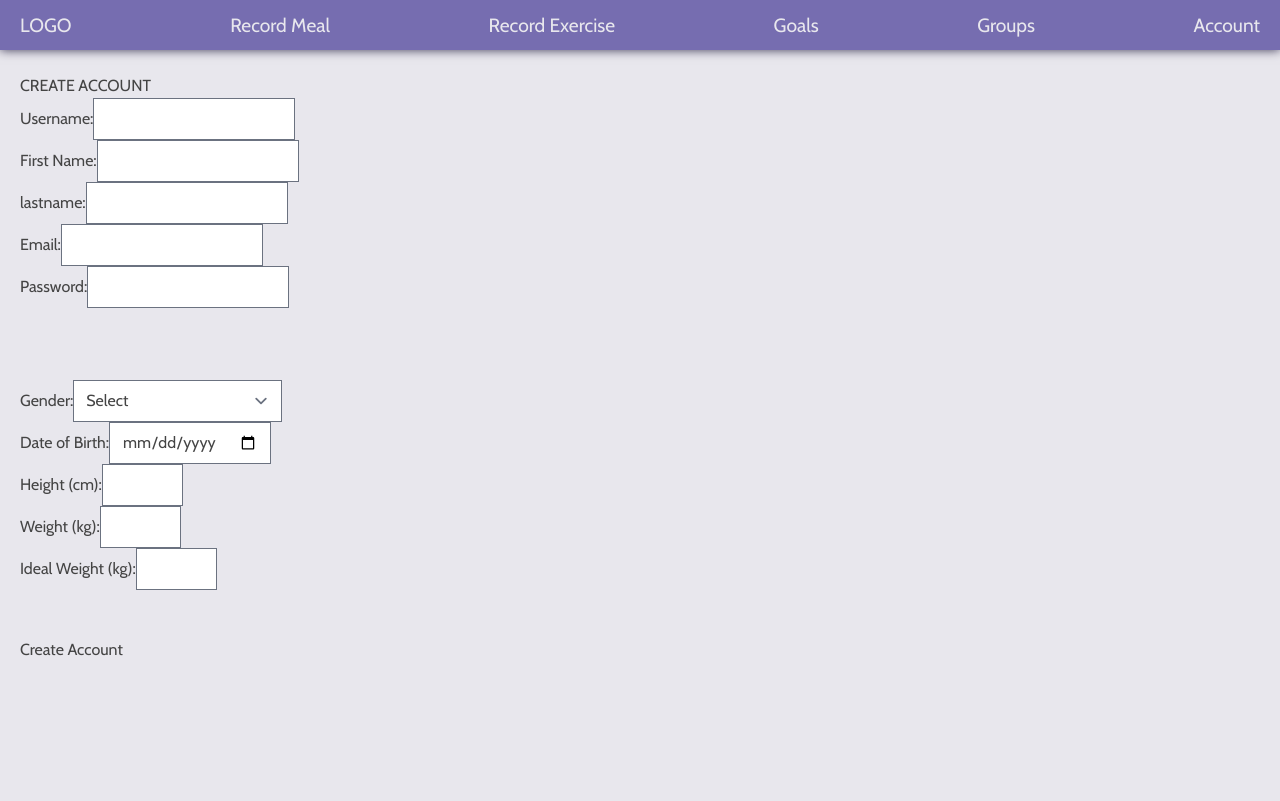
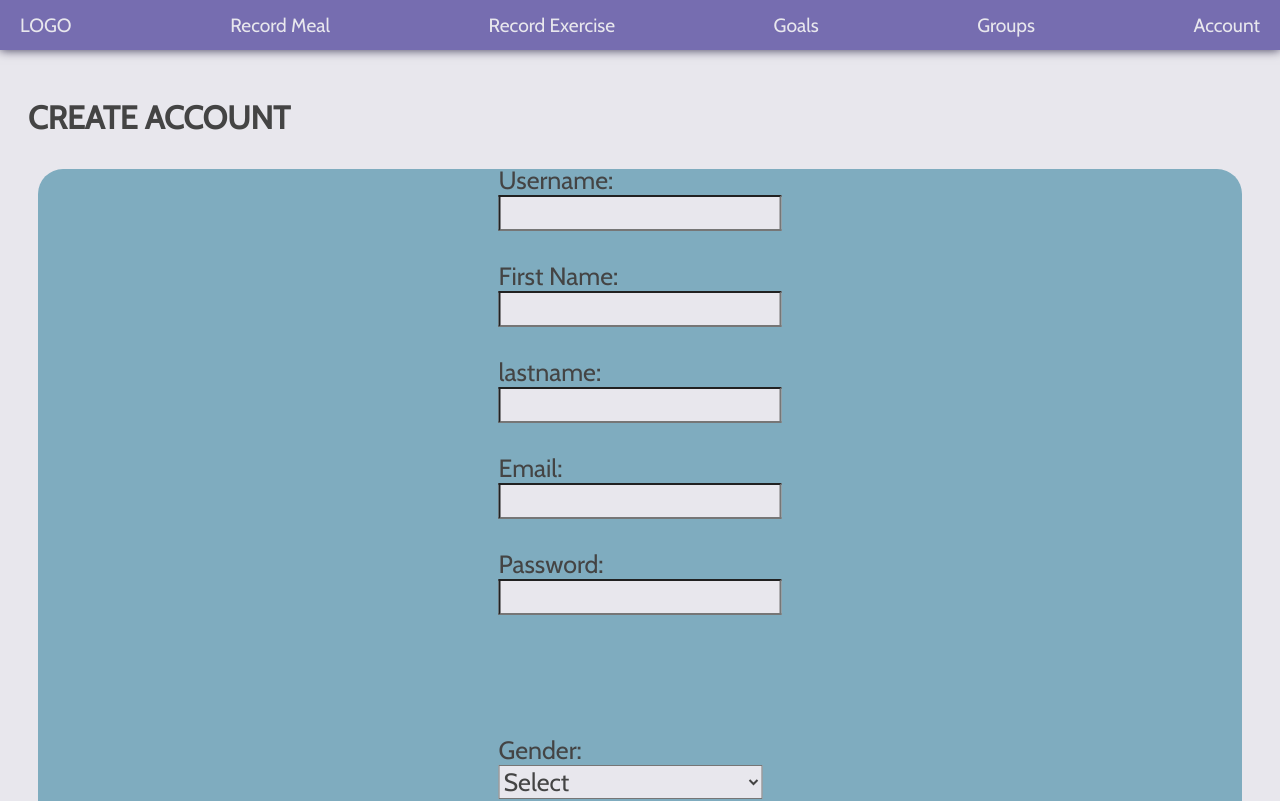
Before and after one commit to Wilsonator123/SECoursework, a React (Create React App) app in the folder client/: page / in a window 1280 px wide. Shown: the top 801 px of the page. Built offline with nearby package versions, Linux system fonts and the light colour scheme.

Commit message:
css for create account form

```diff
--- a/client/src/Account.js
+++ b/client/src/Account.js
@@ -1,8 +1,8 @@
 
 import HealthDetails from "./components/HealthDetails";
 import MealHistory from "./components/MealHistory";
+import React, { useState, useEffect } from "react";
 
-import React, { useState, useEffect } from "react";
 
 export default function Account({ userID }) {
 
--- a/client/src/App.js
+++ b/client/src/App.js
@@ -6,7 +6,13 @@ function App() {
     return (
         <div id="pageContainer">
             <h1> CREATE ACCOUNT </h1>
-            <AccountCreation />
+            <div class="grid-container-app">
+            <div class="app-box">
+                <div class="form-box-app">
+                    <AccountCreation />
+                </div>
+            </div>
+            </div>
         </div>
     );
 }
--- a/client/src/components/AccountCreation.js
+++ b/client/src/components/AccountCreation.js
@@ -1,5 +1,6 @@
 import React, { useState } from "react";
 import { useNavigate } from "react-router-dom";
+
 
 //Create a general form CSS file!
 
@@ -134,7 +135,7 @@ function AccountCreation() {
 
     //Returns the account creation form that we need
     return (
-        <form onSubmit={handleSubmit}>
+        <form class="app-form" onSubmit={handleSubmit}>
             <label htmlFor="username">Username:</label>
             <input
                 type="text"
@@ -276,7 +277,7 @@ function AccountCreation() {
             <br />
             <br />
 
-            <button type="submit">Create Account</button>
+            <button class="submit-btn" type="submit">Create Account</button>
         </form>
     );
 }
--- a/client/src/css/App.css
+++ b/client/src/css/App.css
@@ -1,6 +1,6 @@
-@import "tailwindcss/base";
+/* @import "tailwindcss/base";
 @import "tailwindcss/components";
-@import "tailwindcss/utilities";
+@import "tailwindcss/utilities"; */
 
 /* Path: client\src\index.css */
 
@@ -33,3 +33,83 @@
     padding: 20px;
     color: #444444;
 }
+
+.grid-container-app {
+    display: grid;
+    grid: 1300px / auto auto;
+}
+.app-box {
+    grid-column: 1 / span 2;
+	margin:10px;
+	padding:10px;
+    background:#7FACBF;
+    border-radius: 25px;
+}
+
+.app-form{
+    font-size: 25px;
+    position: relative;
+    width: 100%;
+    height: 10em;
+
+
+}
+
+.app-form input, select{
+    font-size: 25px;
+    color: #444444;
+    background-color: #e8e7ed;
+    /* display: inline-block; */
+    display: flex;
+    flex-wrap: wrap;
+    justify-content: center;
+    align-items: center;
+    /* margin-top: 2em; added margin top */
+
+}
+
+.app-form label{
+    text-align: left;
+    flex-flow: row wrap;
+}
+
+
+.form-box-app{
+    width: fit-content;
+    position:absolute;
+    top:35%;
+    margin-top: 10px;
+    left: 50%;
+    transform: translate(-50%, -50%);
+}
+
+.submit-btn{
+    font-size: 25px;
+    background-color: #EBBB52;
+    border-color: #f5bb40;
+    border-radius: 8px;
+    position: absolute;
+    float: right;
+    /* top:450px;  */
+
+}
+
+@media screen and (max-width: 750px) {
+    .app-form{
+        font-size: 16px;
+    }
+
+    .app-form input, select{
+        font-size: 16px;
+    }
+    .submit-btn{
+        font-size: 16px;
+    }
+
+    .grid-container-app {
+        display: grid;
+        grid: 1000px / auto auto;
+    }
+
+
+}
```
